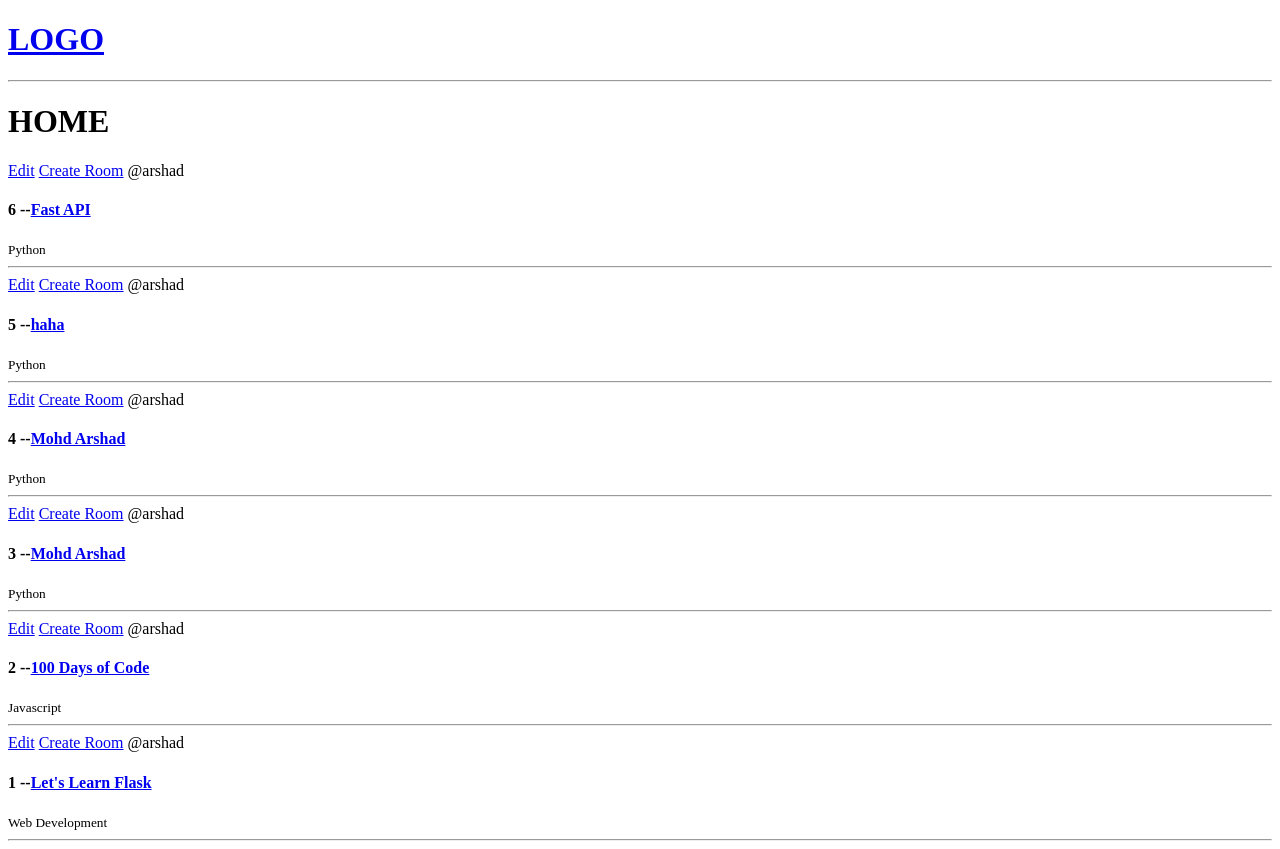
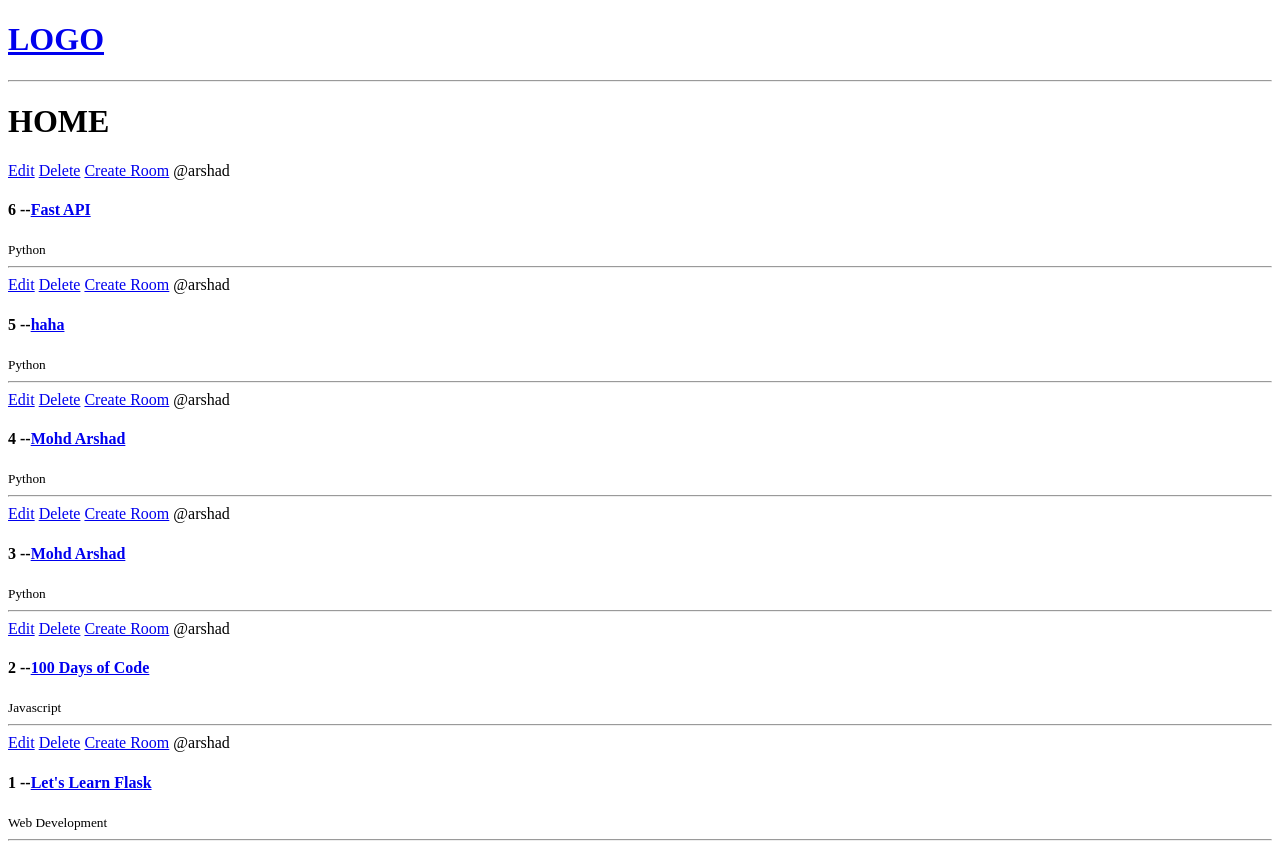
Before and after one commit to mdarshad1000/Walkie, a Django app: page / in a window 1280 px wide. Run offline with Django 4.2, Linux system fonts and the light colour scheme; data comes from the database, SQL or seed files in the repository; both versions use the stored data as it was after the commit.

Commit message:
Add delete functionality

```diff
--- a/base/templates/base/home.html
+++ b/base/templates/base/home.html
@@ -9,6 +9,7 @@
         {% for room in rooms %}
             <div>
                 <a href="{% url 'update-room' room.id %}">Edit</a>
+                <a href="{% url 'delete-room' room.id%}">Delete</a>
                 <a href="{% url 'create-room' %}">Create Room</a>
                 <span>@{{room.host.username}}</span>
                 <!-- Important line next: We are accesing room via name i.e 'room' that we specified -->
--- a/base/urls.py
+++ b/base/urls.py
@@ -6,5 +6,6 @@ urlpatterns = [
     path('', views.home, name='home'),
     path('room/<str:pk>', views.room, name='room'),
     path('create-room/', views.createRoom, name='create-room'),
-    path('update-room/<str:pk>', views.updateRoom, name='update-room')
+    path('update-room/<str:pk>', views.updateRoom, name='update-room'),
+    path('delete-room/<str:pk>', views.deleteRoom, name='delete-room')
   ]
--- a/base/views.py
+++ b/base/views.py
@@ -52,3 +52,11 @@ def updateRoom(request, pk):
 
     context = {'form': form}
     return render(request, 'base/room_form.html', context)
+
+
+def deleteRoom(request, pk):
+    room = Room.objects.get(id=pk)
+    if request.method == 'POST':
+        room.delete()
+        return redirect('home')
+    return render(request, 'base/delete.html', {'obj':room})
```
Also changed, not shown: base/templates/base/delete.html (added, +18 -0 lines), db.sqlite3.
